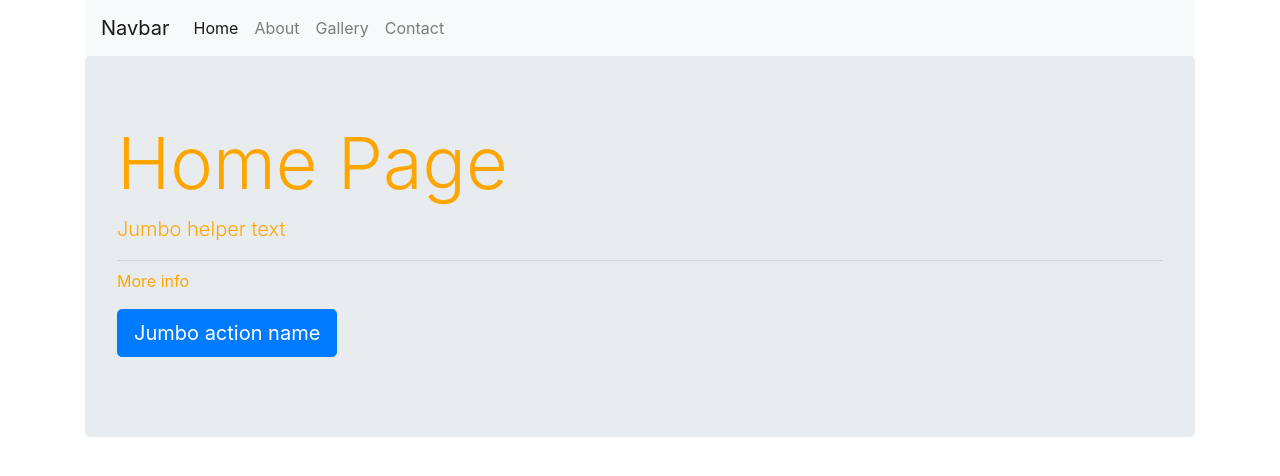
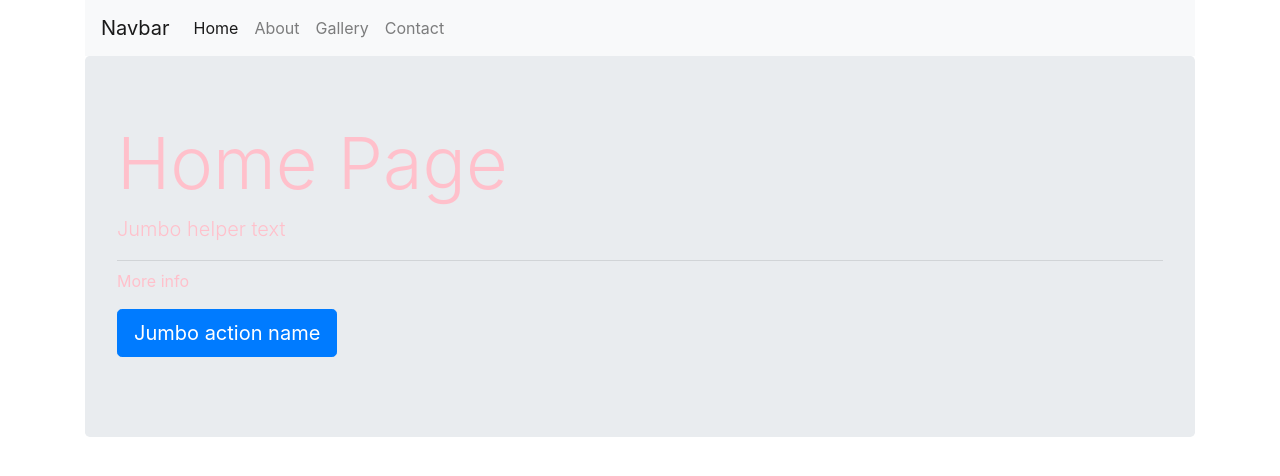
Before and after one commit to coppercompton/staffdev, a plain HTML site: page index.html in a window 1280 px wide. Drawn offline with nearby package versions, Linux system fonts and the light colour scheme.

Commit message:
changed colour of body text

```diff
--- a/styles/style.css
+++ b/styles/style.css
@@ -1,3 +1,3 @@
 body {
-	color: orange;
+	color: pink;
 }
```
